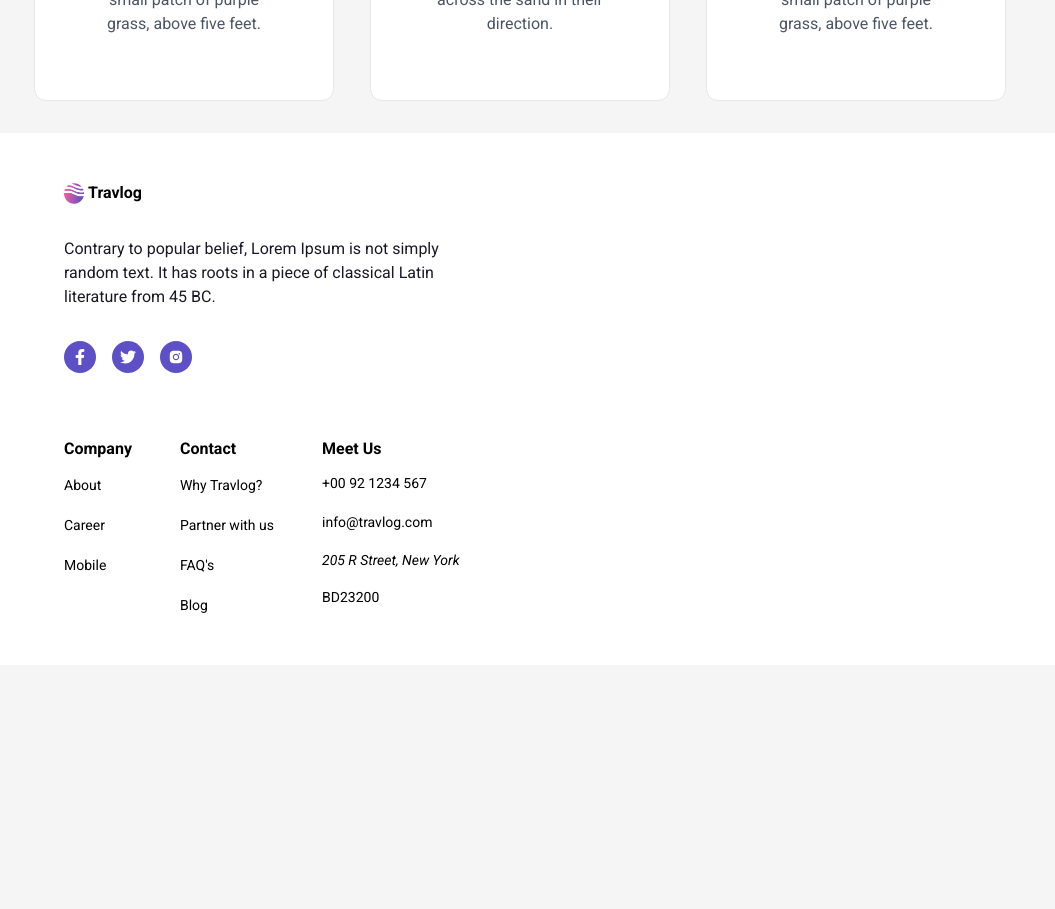
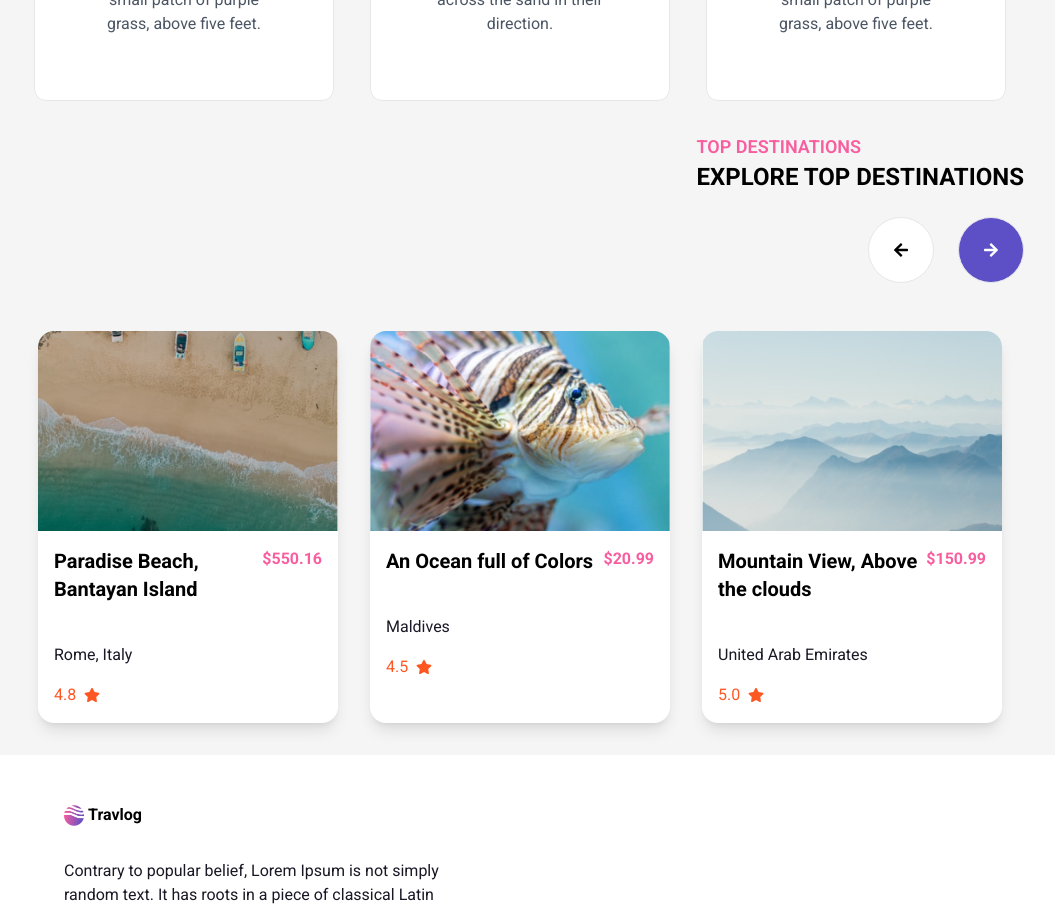
Before and after one commit to Kaydev-cmd/trav-log-web-app, a React (Vite) app in the folder frontend/: page / in a window 1280 px wide. Shown: the part 2200-3109 px from the top of the page, without its empty margins (120-1175 px from the left). Before the commit the page ends 2865 px from the top, so only its background shows below. Built offline with nearby package versions, Linux system fonts and the light colour scheme.

Commit message:
Refactored the TopDestinations component with a reusable arrow button, improved responsiveness, and better React practices.

```diff
--- a/frontend/src/components/Services/Services.jsx
+++ b/frontend/src/components/Services/Services.jsx
@@ -6,7 +6,6 @@ const Services = () => {
     <>
       <section className="mt-8">
         <div className="container">
-          <div className="content">
           <div className="text-center">
             <h3 className="text-[#F85E9F]">Services</h3>
             <h2 className="font-bold normal-case xs:text-[32px]">
@@ -17,7 +16,6 @@ const Services = () => {
           </div>
           <ServicesCards />
         </div>
-        </div>
       </section>
     </>
   );
--- /dev/null
+++ b/frontend/src/components/TopDestinations/TopDestinations.jsx
@@ -0,0 +1,54 @@
+import React from "react";
+import { FaArrowLeft, FaArrowRight } from "react-icons/fa";
+import { DestinationCards } from "./DestinationCards";
+
+const ArrowButton = ({ direction, onClick, isPrimary }) => {
+  return (
+    <button
+      className={`p-6 md:p-4 sm:p-2 rounded-full border flex items-center justify-center ${
+        isPrimary ? "bg-[#5d50c6] text-white" : "bg-white text-black"
+      }`}
+      onClick={onClick}
+    >
+      {direction === "left" ? <FaArrowLeft /> : <FaArrowRight />}
+    </button>
+  );
+};
+
+const TopDestinations = () => {
+  return (
+    <>
+      <section className="mt-8">
+        <div className="container">
+          <div className="flex flex-col items-end justify-between sm:flex-col md:items-center md:text-center">
+            {/* Heading */}
+            <div className="mb-6 sm:text-center">
+              <h3 className="text-[#f85e9f] uppercase text-lg font-semibold">
+                Top Destinations
+              </h3>
+              <h2 className="text-2xl font-bold sm:text-xl">
+                Explore top destinations
+              </h2>
+            </div>
+
+            {/* Navigation Arrows */}
+            <div className="flex items-center gap-6 sm:gap-3">
+              <ArrowButton
+                direction="left"
+                onClick={() => alert("Previous destination")}
+              />
+              <ArrowButton
+                direction="right"
+                onClick={() => alert("Next destination")}
+                isPrimary
+              />
+            </div>
+          </div>
+          <DestinationCards />
+        </div>
+      </section>
+    </>
+  );
+};
+
+export default TopDestinations;
--- a/frontend/src/pages/home/Home.jsx
+++ b/frontend/src/pages/home/Home.jsx
@@ -1,13 +1,13 @@
 import React from "react";
 import { ServicesCards } from "../../components/Services/ServicesCards";
-import { DestinationCards } from "../../components/DestinationCards";
+import { DestinationCards } from "../../components/TopDestinations/DestinationCards";
 import { TravelPointsCards } from "../../components/TravelPointsCards";
 import { KeyFeaturesCards } from "../../components/KeyFeaturesCards";
 // import { FaBriefcase } from "react-icons/fa6";
-import { FaArrowLeft, FaArrowRight } from "react-icons/fa";
 import Hero from "../../components/Hero/Hero";
 import Icons from "../../components/Icons/Icons";
 import Services from "../../components/Services/Services";
+import TopDestinations from "../../components/TopDestinations/TopDestinations";
 
 export const Home = () => {
   return (
@@ -15,31 +15,9 @@ export const Home = () => {
       <Hero />
       <Icons />
       <Services />
+      <TopDestinations />
 
       {/* Top Destinations */}
-      {/* <section className="mt-8">
-        <div className="container">
-          <div className="content">
-            <div className="flex items-center justify-between display: sm:flex-col">
-              <div className="mb-6 sm: sm:text-center">
-                <h3 className="text-[#F85E9F] uppercase">Top destinations</h3>
-                <h2 className="font-bold normal-case xs:text-[32px]">
-                  Explore top destinations
-                </h2>
-              </div>
-              <div className="flex items-center gap-6 display: sm:gap-3">
-                <div className="bg-white p-6 rounded-[50%] border md:p-4 sm:p-2">
-                  <FaArrowLeft />
-                </div>
-                <div className="bg-[#5D50C6] p-6 rounded-[50%] md:p-4 sm:p-2">
-                  <FaArrowRight color="white" />
-                </div>
-              </div>
-            </div>
-            <DestinationCards />
-          </div>
-        </div>
-      </section> */}
 
       {/* Travel Point */}
       {/* <section className="mt-8">
```
Also changed, not shown: frontend/src/components/TopDestinations/DestinationCards.jsx (renamed from frontend/src/components/DestinationCards.jsx). Lines whose indentation alone changed are shown as unchanged.
